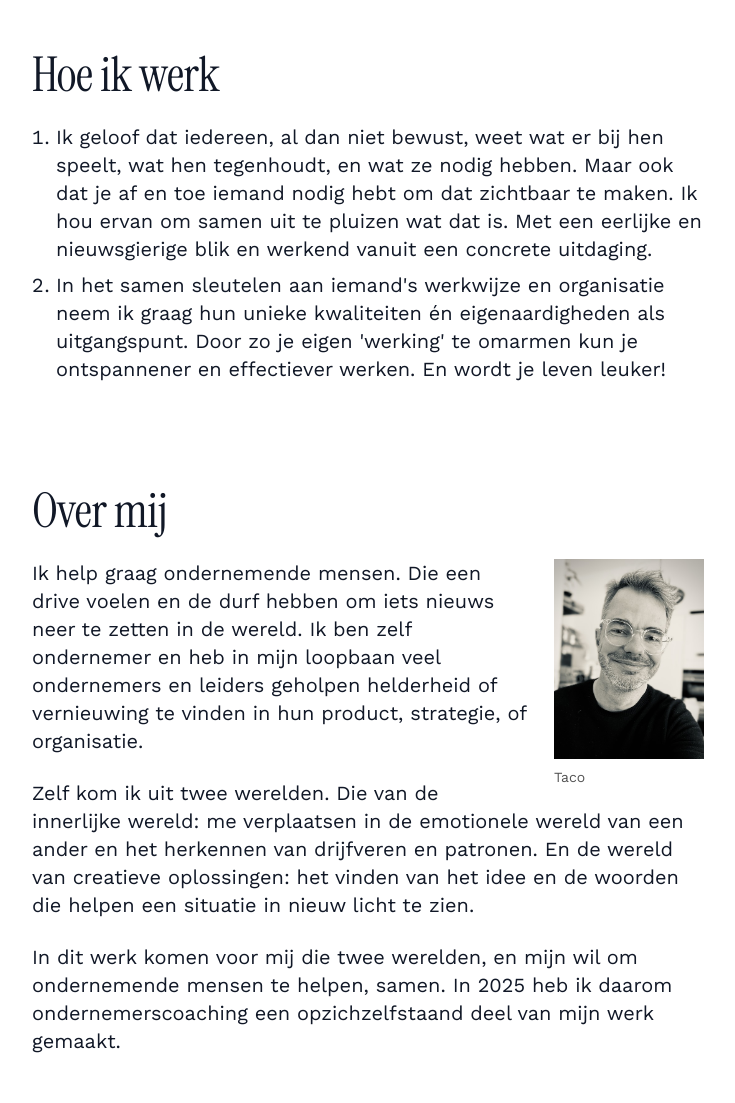
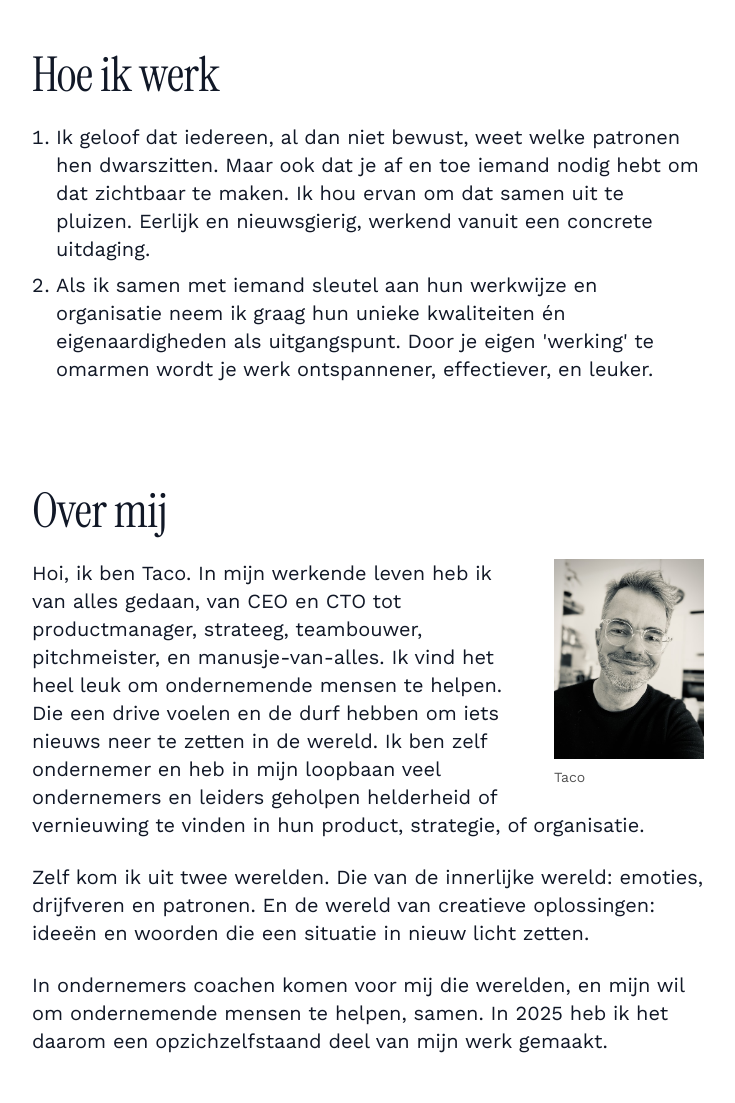
Before and after one commit to tacoe/tacoekkel.nl, a plain HTML site: page index.html in a window 1280 px wide. Shown: the part 889-1992 px from the top of the page, without its empty margins (272-1007 px from the left). Drawn offline with nearby package versions, Linux system fonts and the light colour scheme.

Commit message:
copy edits

```diff
--- a/index.html
+++ b/index.html
@@ -155,16 +155,15 @@
           <h2>Hoe ik werk</h2>
           <ol class="[list-style-type:decimal] [list-style-position:outside] pl-6 space-y-2">
             <li>
-              Ik geloof dat iedereen, al dan niet bewust, weet wat er bij hen speelt, wat hen tegenhoudt, en wat ze nodig hebben.
+              Ik geloof dat iedereen, al dan niet bewust, weet welke patronen hen dwarszitten.
               Maar ook dat je af en toe iemand nodig hebt om dat zichtbaar te maken.
-              Ik hou ervan om samen uit te pluizen wat dat is.
-              Met een eerlijke en nieuwsgierige blik en werkend vanuit een concrete uitdaging.
+              Ik hou ervan om dat samen uit te pluizen.
+              Eerlijk en nieuwsgierig, werkend vanuit een concrete uitdaging.
             </li>
             <li>
-              In het samen sleutelen aan iemand's werkwijze en organisatie neem ik graag hun
+              Als ik samen met iemand sleutel aan hun werkwijze en organisatie neem ik graag hun
               unieke kwaliteiten én eigenaardigheden als uitgangspunt.
-              Door zo je eigen 'werking' te omarmen kun je ontspannener en effectiever werken.
-              En wordt je leven leuker!
+              Door je eigen 'werking' te omarmen wordt je werk ontspannener, effectiever, en leuker.
             </li>
           </ol>
         </section>
@@ -178,18 +177,19 @@
             <figcaption class="mt-2 text-left text-sm text-neutral-600">Taco</figcaption>
           </figure>
           <p>
-            Ik help graag ondernemende mensen. Die een drive voelen en de durf hebben om iets nieuws neer te zetten in de wereld.
+            Hoi, ik ben Taco. In mijn werkende leven heb ik van alles gedaan, van CEO en CTO tot productmanager, strateeg, teambouwer, pitchmeister, en manusje-van-alles.
+            Ik vind het heel leuk om ondernemende mensen te helpen.
+            Die een drive voelen en de durf hebben om iets nieuws neer te zetten in de wereld.
             Ik ben zelf ondernemer en heb in mijn loopbaan veel ondernemers en leiders geholpen
             helderheid of vernieuwing te vinden in hun product, strategie, of organisatie.
           </p>
           <p>
-            Zelf kom ik uit twee werelden. Die van de innerlijke wereld: me verplaatsen in de emotionele wereld van een
-            ander en het herkennen van drijfveren en patronen. En de wereld van creatieve oplossingen: het vinden
-            van het idee en de woorden die helpen een situatie in nieuw licht te zien.
+            Zelf kom ik uit twee werelden. Die van de innerlijke wereld: emoties, drijfveren en patronen. En de wereld van creatieve oplossingen:
+            ideeën en woorden die een situatie in nieuw licht zetten.
           </p>
           <p>
-            In dit werk komen voor mij die twee werelden, en mijn wil om ondernemende mensen te helpen, samen.
-            In 2025 heb ik daarom ondernemerscoaching een opzichzelfstaand deel van mijn werk gemaakt.
+            In ondernemers coachen komen voor mij die werelden, en mijn wil om ondernemende mensen te helpen, samen.
+            In 2025 heb ik het daarom een opzichzelfstaand deel van mijn werk gemaakt.
           </p>
 
         </section>
```
